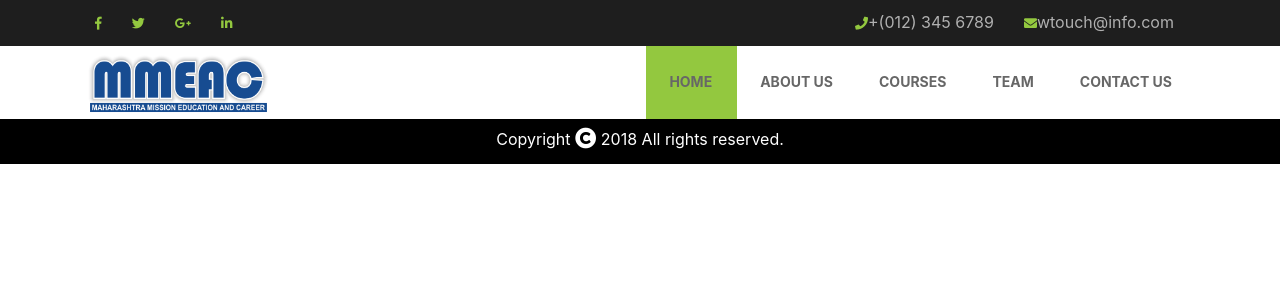
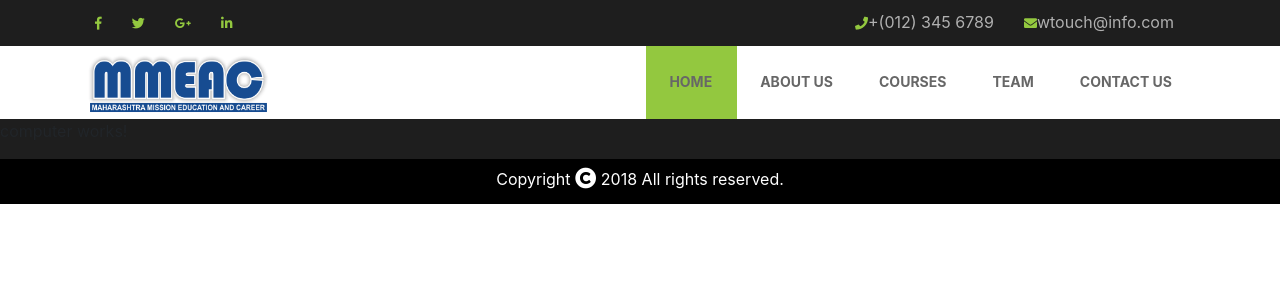
Before and after one commit to apekshanawale/Website, an Angular app: page /Computer in a window 1280 px wide. Before the commit this address led to /. Shown: the top 300 px of the page. Built offline with nearby package versions, Linux system fonts and the light colour scheme.

Commit message:
changes in courses page.

```diff
--- /dev/null
+++ b/src/app/pages/computer/computer.component.html
@@ -0,0 +1,3 @@
+<p>
+  computer works!
+</p>
--- /dev/null
+++ b/src/app/pages/computer/computer.component.ts
@@ -0,0 +1,15 @@
+import { Component, OnInit } from '@angular/core';
+
+@Component({
+  selector: 'app-computer',
+  templateUrl: './computer.component.html',
+  styleUrls: ['./computer.component.scss']
+})
+export class ComputerComponent implements OnInit {
+
+  constructor() { }
+
+  ngOnInit() {
+  }
+
+}
--- a/src/app/pages/courses/courses.component.html
+++ b/src/app/pages/courses/courses.component.html
@@ -11,16 +11,16 @@
 				<h2>COMPUTER</h2>
 					<div class="col-md-6">
 						 <ul style="list-style-type:square">
-								 <h5><li>PhotoShop</li></h5>
-								 <h5><li>Tally ERP-9</li></h5>
-								 <h5><li>CorelDRAW</li></h5>
+								 <a routerLink = "Computer" class="nav-link"><h5><li>PhotoShop</li></h5></a>
+								<a routerLink = "Computer" class="nav-link"><h5><li>Tally ERP-9</li></h5></a>
+								 <a routerLink = "Computer" class="nav-link"><h5><li>CorelDRAW</li></h5></a>
 						</ul>
 					</div>
 					<div class="col-md-6">
-						 <ul style="list-style-type:square">
-								 <h5><li>Web Designing</li></h5>
-								 <h5><li>MS-Office</li></h5>
-								 <h5><li>MS-Excel</li></h5>
+						 <ul class="u" style="list-style-type:square">
+								 <a routerLink = "Computer" class="nav-link"><h5><li>Web Designing</li></h5></a>
+								 <a routerLink = "Computer" class="nav-link"><h5><li>MS-Office</li></h5></a>
+								 <a routerLink = "Computer" class="nav-link"><h5><li>MS-Excel</li></h5></a>
 						 </ul>
 					</div>
 				 </div>
@@ -33,16 +33,17 @@
 					<h2>ART,CRAFT & HOBBY</h2>
 					<div class="col-md-6">
 						<ul style="list-style-type:square">
-							<h5><li>HandCraft</li></h5>
-							<h5><li>Drawing</li></h5>
-							<h5><li>Painting</li></h5>
+							<a routerLink = "Computer" class="nav-link"><h5><li>HandCraft</li></h5></a>
+							<a routerLink = "Computer" class="nav-link"><h5><li>Drawing</li></h5></a>
+							<a routerLink = "Computer" class="nav-link"><h5><li>Painting</li></h5>
+							</a>
 						</ul>
 					</div>
 					<div class="col-md-6">
-						<ul style="list-style-type:square">
-							<h5><li>Mehandi</li></h5>
-							<h5><li>Rangoli</li></h5>
-							<h5><li>Embroidery</li></h5>
+						<ul class="u" style="list-style-type:square">
+							<a routerLink = "Computer" class="nav-link"><h5><li>Mehandi</li></h5></a>
+							<a routerLink = "Computer" class="nav-link"><h5><li>Rangoli</li></h5></a>
+							<a routerLink = "Computer" class="nav-link"><h5><li>Embroidery</li></h5></a>
 						</ul>
 					</div>
 				</div>
@@ -54,19 +55,19 @@
 				<div class="row">
 				<h2>COOKING</h2>
 					<div class="col-md-6">
-						 <ul style="list-style-type:square">
-								 <h5><li>Snacks</li></h5>
-								 <h5><li>Starter</li></h5>
-								 <h5><li>Desert</li></h5>
-								 <h5><li>Soup</li></h5>
+						 <ul class="u1" style="list-style-type:square">
+								 <a routerLink = "Computer" class="nav-link text-black"><h5><li>Snacks</li></h5></a>
+								 <a routerLink = "Computer" class="nav-link"><h5><li>Starter</li></h5></a>
+								 <a routerLink = "Computer" class="nav-link"><h5><li>Desert</li></h5></a>
+								 <a routerLink = "Computer" class="nav-link"><h5><li>Soup</li></h5></a>
 						</ul>
 					</div>
 					<div class="col-md-6">
-						 <ul style="list-style-type:square">
-								 <h5><li>Breakfast</li></h5>
-								 <h5><li>Main Course</li></h5>
-								 <h5><li>Drinks</li></h5>
-								 <h5><li>Cake,Chocolates</li></h5>
+						 <ul class="u u1" style="list-style-type:square">
+								 <a routerLink = "Computer" class="nav-link"><h5><li>Breakfast</li></h5></a>
+								 <a routerLink = "Computer" class="nav-link"><h5><li>Main Course</li></h5></a>
+								 <a routerLink = "Computer" class="nav-link"><h5><li>Drinks</li></h5></a>
+								 <a routerLink = "Computer" class="nav-link"><h5><li>Cake,Chocolates</li></h5></a>
 						 </ul>
 					</div>
 				 </div>
@@ -82,14 +83,14 @@
 				<h4>SCIENCE & ROBOTICS</h4>
 					<div class="col-md-6">
 						 <ul style="list-style-type:square">
-								 <h5><li>Science Experiments</li></h5>
-								 <h5><li>Robotics</li></h5>
+								 <a routerLink = "Computer" class="nav-link"><h5><li>Science Experiments</li></h5></a>
+								 <a routerLink = "Computer" class="nav-link"><h5><li>Robotics</li></h5></a>
 						</ul>
 					</div>
 					<div class="col-md-6">
-						 <ul style="list-style-type:square">
-								 <h5><li>Electronic</li></h5>
-								 <h5><li>Daily Life Science</li></h5>
+						 <ul class="u" style="list-style-type:square">
+								 <a routerLink = "Computer" class="nav-link"><h5><li>Electronic</li></h5></a>
+								 <a routerLink = "Computer" class="nav-link"><h5><li>Daily Life Science</li></h5></a>
 						 </ul>
 					</div>
 				 </div>
@@ -102,15 +103,15 @@
 					<h3>SOFTWARE & WEB DEVELOPMENT</h3>
 						<div class="col-md-6">
 						<ul style="list-style-type:square">
-							<h5><li>Website Development</li></h5>
-							<h5><li>Web Application</li></h5>
+							<a routerLink = "Computer" class="nav-link"><h5><li>Website Development</li></h5></a>
+							<a routerLink = "Computer" class="nav-link"><h5><li>Web Application</li></h5></a>
 
 						 </ul>
 					 </div>
 					 <div class="col-md-6">
-						 <ul style="list-style-type:square">
-							<h5><li>Mobile App Development</li></h5>
-							<h5><li>Software Development</li></h5>
+						 <ul class="u" style="list-style-type:square">
+							<a routerLink = "Computer" class="nav-link"><h5><li>Mobile App Development</li></h5></a>
+							<a routerLink = "Computer" class="nav-link"><h5><li>Software Development</li></h5></a>
 						</ul>
 					 </div>
 				 </div>
--- a/src/app/pages/courses/courses.component.scss
+++ b/src/app/pages/courses/courses.component.scss
@@ -1,8 +1,8 @@
 body{
-	/*background-color:#CCCC66;*/
+	background-color:#f5f5f5;
 	margin-top:-20px;
 	padding:20px;
-	background: linear-gradient(to right, #66ff99, #66ff33);
+	/*background: linear-gradient(to right, #66ff99, #66ff33);*/
 	border:1px solid black;
 }
 @font-face{
@@ -64,13 +64,21 @@ h3{
 
 .box{
 	width:360px;
-	height:150px;
+	height:170px;
 	background-color:white;
 	margin-left:0px;
+	box-shadow: 0 4px 8px 0 rgba(0, 0, 0, 0.2), 0 6px 20px 0 rgba(0, 0, 0, 0.25);
+}
+.u{
+	margin-left:-16px;
+}
+.u1{
+	margin-top:-10px;
 }
 .box1{
 	width:361px;
 	height:150px;
 	background-color:white;
 	margin-left:41px;
+	box-shadow: 0 4px 8px 0 rgba(0, 0, 0, 0.2), 0 6px 20px 0 rgba(0, 0, 0, 0.25);
 }
```
Also changed, not shown: src/app/app.module.ts (+5 -2 lines), src/app/pages/computer/computer.component.scss (added), 1 other file (tests, documents, lock files or other folders).
